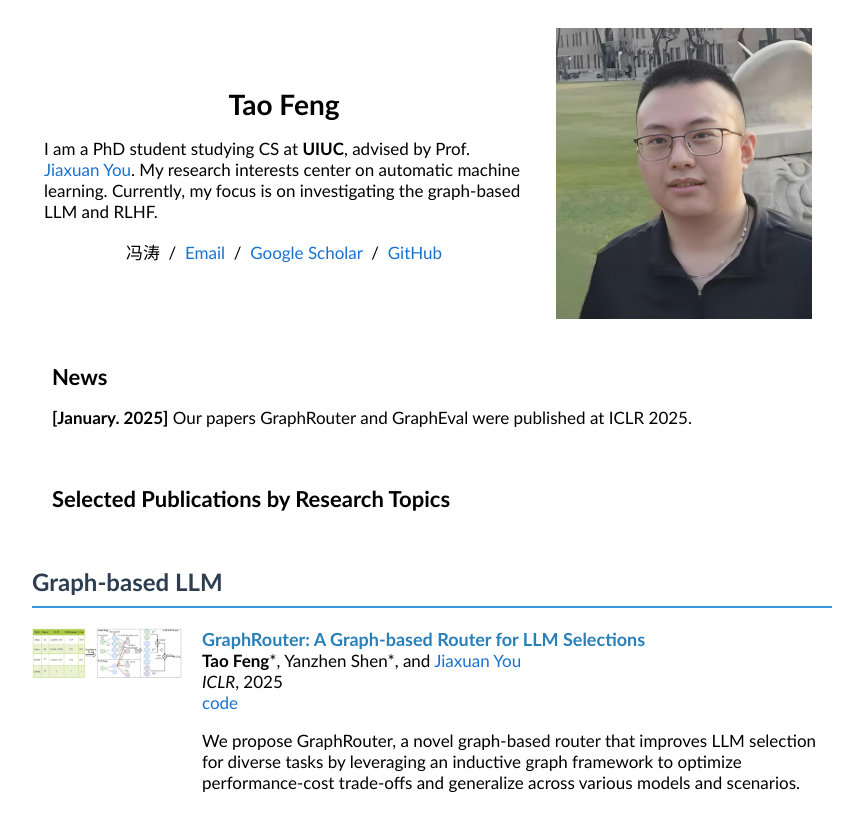
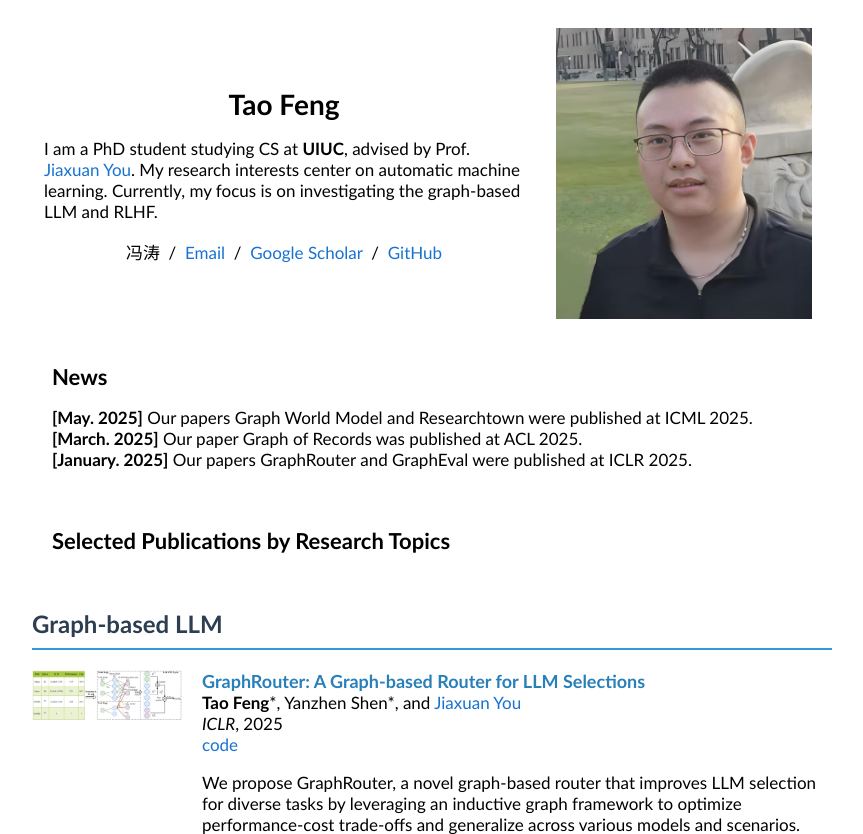
Before and after one commit to ft2023/taofeng.github.io, a plain HTML site: page index.html in a window 1280 px wide. Shown: the top 834 px of the page, without its empty margins (208-1071 px from the left). Drawn offline with Linux system fonts and the light colour scheme.

Commit message:
Update index.html

```diff
--- a/index.html
+++ b/index.html
@@ -116,6 +116,8 @@
             <td style="padding:20px;width:100%;vertical-align:middle">
               <heading>News</heading>
               <p>
+                <b>[May. 2025]</b> Our papers Graph World Model and Researchtown were published at ICML 2025.<br>
+                <b>[March. 2025]</b> Our paper Graph of Records was published at ACL 2025.<br>
                 <b>[January. 2025]</b> Our papers GraphRouter and GraphEval were published at ICLR 2025.<br>
               </p>
             </td>
```
